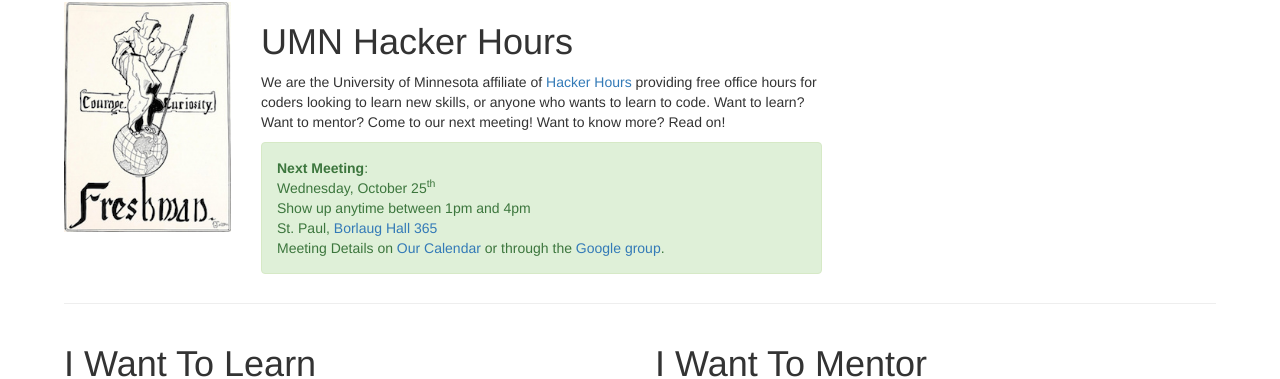
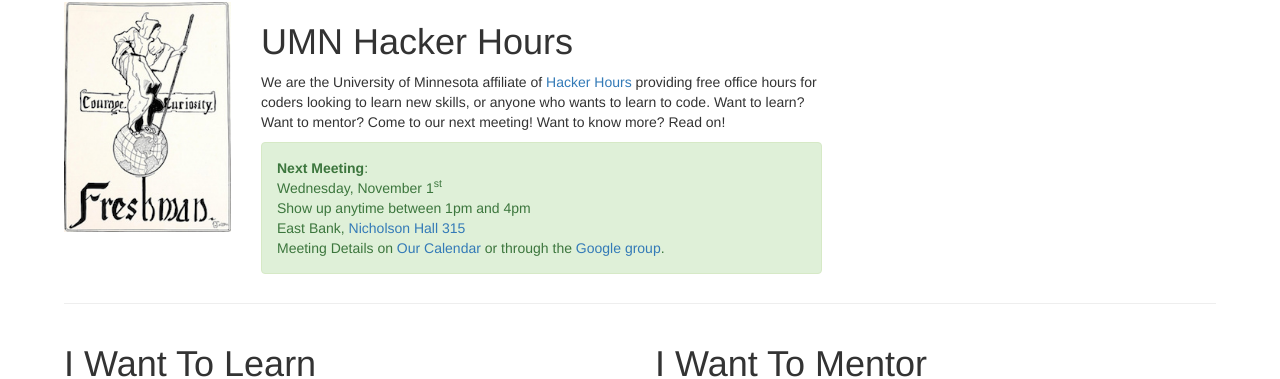
Before and after one commit to umnhackerhours/umnhackerhours.github.io, a Jekyll site: the page built from index.markdown, in a window 1280 px wide. Shown: the part 102-481 px from the top of the page. Built offline with Jekyll 4.4.1, drawn with Linux system fonts in a browser that asks for light colours.

Commit message:
2017-11-01

```diff
--- a/index.markdown
+++ b/index.markdown
@@ -13,13 +13,13 @@ description: Home
       <div class="alert alert-success" role="alert">
         <a class="anchor" id="next_meeting"></a>
         <strong>Next Meeting</strong>:<br />
-        Wednesday, October 25<sup>th</sup><br />
+        Wednesday, November 1<sup>st</sup><br />
         Show up anytime between 1pm and 4pm<br />
         <!-- East Bank, <a href="https://roomsearch.umn.edu/roomsearch/#/rooms/154a5d45-e466-45c9-b64b-309de60e9e5d">Nicholson Hall 315</a><br /> -->
         <!-- West Bank, <a href="https://roomsearch.umn.edu/roomsearch/#/rooms/f8667449-84f5-4392-9607-ae9f2335ef5b">Humphrey 20</a><br /> -->
         <!-- St. Paul, <a href="https://roomsearch.umn.edu/roomsearch/#/rooms/236c88ec-0616-496e-bdfa-7d3b96ee9e33">Borlaug Hall 365</a><br /> -->
 
-        St. Paul, <a href="https://roomsearch.umn.edu/roomsearch/#/rooms/236c88ec-0616-496e-bdfa-7d3b96ee9e33">Borlaug Hall 365</a><br />
+        East Bank, <a href="https://roomsearch.umn.edu/roomsearch/#/rooms/154a5d45-e466-45c9-b64b-309de60e9e5d">Nicholson Hall 315</a><br />
         Meeting Details on <a href="https://www.google.com/calendar/embed?src=umn.edu_ii9odmho4m63bsq19879mu0iis%40group.calendar.google.com&ctz=America/Chicago">Our Calendar</a> or through the <a href='https://groups.google.com/a/umn.edu/d/hackerhours'>Google group</a>.
       </div>
     </div>
```
